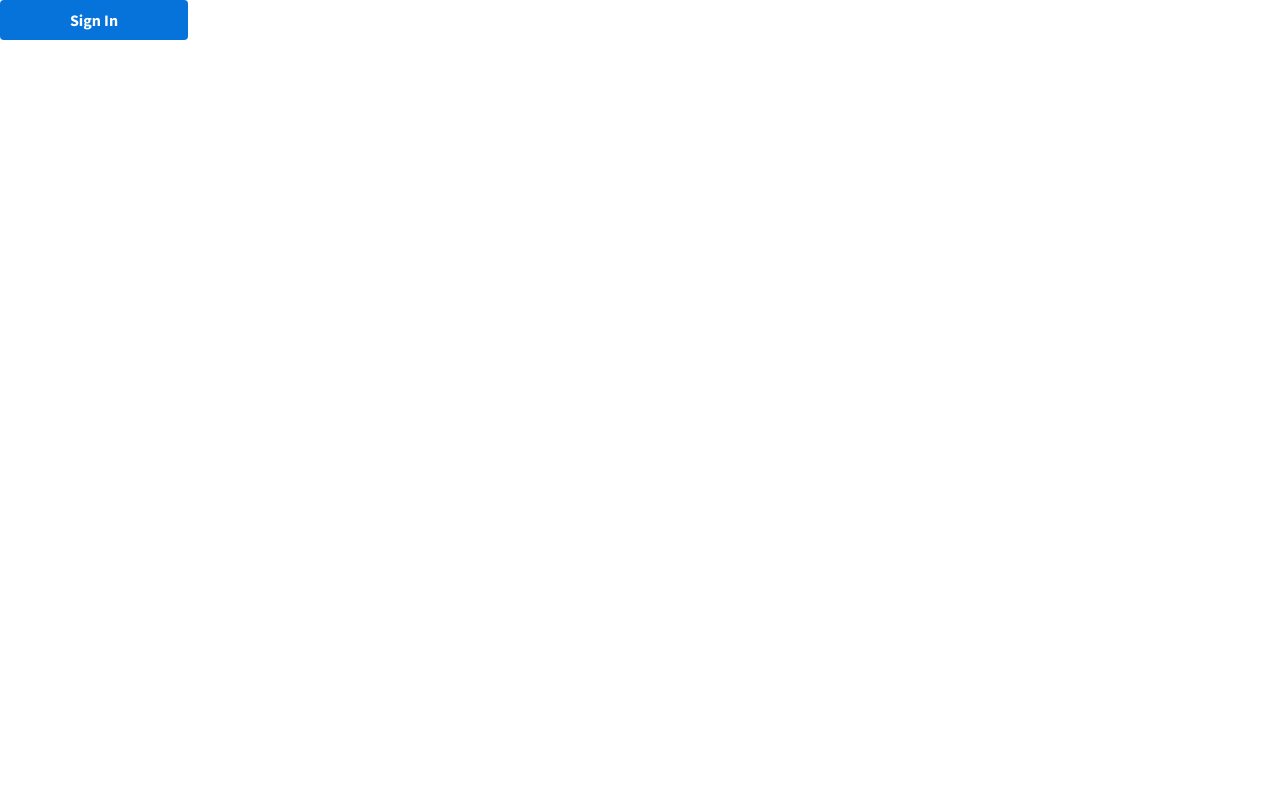
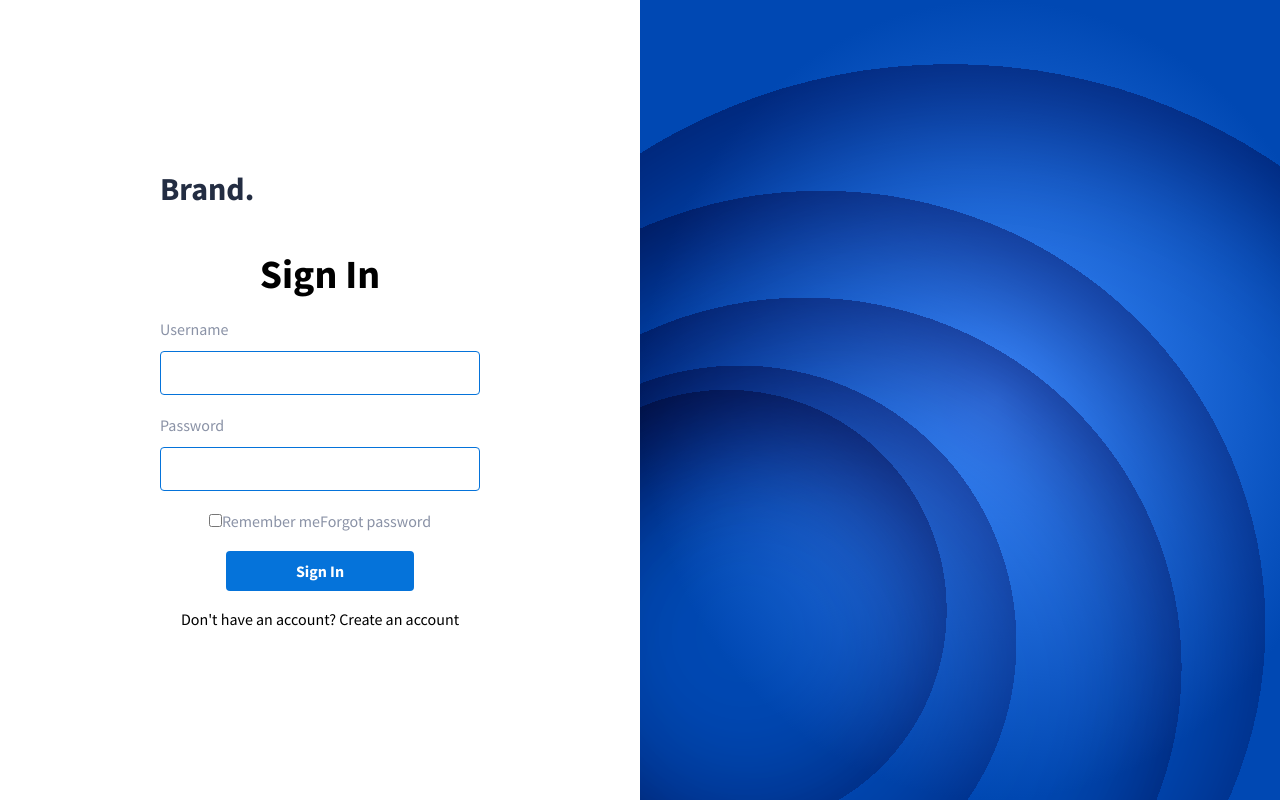
Before and after one commit to Mawthuq-Software/SafeGuard-Webapp, a Nuxt app: page /auth/sign_in in a window 1280 px wide. Built offline with nearby package versions, Linux system fonts and the light colour scheme.

Commit message:
WIP: sign in page UI (70% done)

```diff
--- a/assets/css/tailwind.css
+++ b/assets/css/tailwind.css
@@ -25,10 +25,79 @@
     --color-success: #46BA1D;
     --color-label: #8A92A6;
     --color-icon: #474747;
+    --color-h4: #232D42;
+    --color-disabled-bg: #F5F7F8;
+    --color-disabled-borders: #5F7387;
 
     --color-table-bg-odd: #202427;
     --color-table-bg-even: #2E3235;
     --color-table-fg: white;
+  }
+
+  html {
+    display: flex;
+    flex: 1;
+    height: 100%;
+    width: 100%;
+  }
+
+  body {
+    display: flex;
+    flex: 1;
+    height: 100%;
+    width: 100%;
+    font-family: "Source Sans Pro";
+  }
+
+  #__nuxt {
+    display: flex;
+    flex: 1;
+    height: 100%;
+    width: 100%
+  }
+
+  h4 {
+    font-weight: 700;
+    color: var(--color-h4);
+    font-size: 32px;
+    line-height: 40px;
+  }
+
+  h3 {
+    font-weight: 700;
+    font-size: 40px;
+    line-height: 50px;
+    color: #000000;
+  }
+
+  label {
+    font-weight: 400;
+    font-size: 16px;
+    line-height: 28px;
+    color: var(--color-label);
+  }
+
+  div:focus-within > label {
+    color: var(--color-primary-600);
+  }
+
+  input {
+    background: white;
+    border: 1px solid var(--color-primary-600);
+    border-radius: 4px;
+    align-self: stretch;
+    padding: 8px 16px;
+    font-size: 16px;
+  }
+
+  input:disabled {
+    background: var(--color-disabled-bg);
+    border-color: var(--color-disabled-borders);
+  }
+
+  input:focus {
+    box-shadow: 0px 0px 0px 4px rgba(5, 115, 218, 0.25);
+    outline: none;
   }
 
   .button {
@@ -44,10 +113,15 @@
   }
   .button > p {
     font-size: 16px;
-    font-family: "Source Sans Pro";
     font-weight: 700;
     line-height: 24;
     text-align: center;
     color: white;
   }
+
+  .auth-background {
+    background-image: url("/graphic-side.svg");
+    background-repeat: no-repeat;
+    background-size: cover;
+  }
 }
--- /dev/null
+++ b/components/form/TextInput.vue
@@ -0,0 +1,19 @@
+<template>
+  <div class="flex flex-col items-start w-full">
+    <div class="flex gap-2 flex-col w-full">
+      <label class="" for="name">{{label}}</label>
+      <input :name="name" class="gap-4 h-11 self-stretch" />
+    </div>
+  </div>
+</template>
+
+
+<script setup>
+  defineProps({
+    label: String,
+    name: {
+      type: String,
+      default: "formname"
+    }
+  })
+</script>
--- /dev/null
+++ b/layouts/auth.vue
@@ -0,0 +1,10 @@
+<template>
+  <div class="flex flex-1 flex-row columns-2 h-full w-full sm:columns-1 md:columns-2 gap-0">
+    <div class="flex flex-1 min-h-full h-full">
+      <slot />
+    </div>
+    <div class="flex-1 min-h-full h-full">
+      <div class="min-h-full h-full w-full auth-background"></div>
+    </div>
+  </div>
+</template>
--- /dev/null
+++ b/layouts/default.vue
@@ -0,0 +1,4 @@
+<template>
+  <p>you shouldn't see me</p>
+  <Nuxt/>
+</template>
--- a/nuxt.config.ts
+++ b/nuxt.config.ts
@@ -1,5 +1,6 @@
 // https://v3.nuxtjs.org/api/configuration/nuxt.config
 export default defineNuxtConfig({
+  components: true,
   modules: [
     '@nuxtjs/google-fonts',
     '@nuxtjs/tailwindcss'
--- a/pages/auth/sign_in.vue
+++ b/pages/auth/sign_in.vue
@@ -1,3 +1,30 @@
 <template>
-  <Button label="Sign In"/>
+  <div class="flex flex-1 h-full justify-center items-center">
+    <div class="block w-1/2">
+      <div>
+        <h4>Brand.</h4>
+      </div>
+      <div class="flex flex-0 flex-col justify-center items-center pt-10 gap-4 w-full">
+        <h3>Sign In</h3>
+        <FormTextInput label="Username" name="username" />
+        <FormTextInput label="Password" name="password" />
+        <span>
+          <input type="checkbox" />
+          <label>Remember me</label>
+          <label>Forgot password</label>
+        </span>
+        <Button label="Sign In" />
+        <p>Don't have an account? Create an account</p>
+      </div>
+      <div>
+      </div>
+    </div>
+  </div>
 </template>
+
+
+<script>
+definePageMeta({
+  layout: "auth",
+});
+</script>
--- /dev/null
+++ b/pages/index.vue
@@ -0,0 +1,6 @@
+<!-- basically just a kitchen sink for now -->
+
+<template>
+  <Button label="Sign In"/>
+
+</template>
```
Also changed, not shown: public/graphic-side.svg (added).
